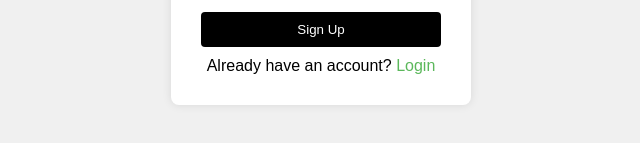
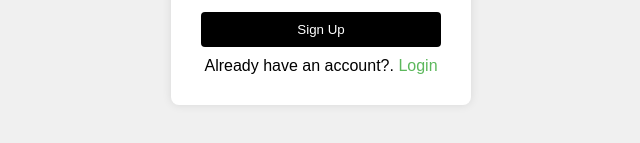
Before and after one commit to Tarunsai9949/sweatspot, a plain HTML site: page tarun/index.html in a window 1280 px wide. Both pictures are taken after a click on the link "Sign Up". Shown: the part 493-636 px from the top of the page, 319-959 px from the left. Drawn offline with Linux system fonts and the light colour scheme.

Commit message:
Update index.html

```diff
--- a/tarun/index.html
+++ b/tarun/index.html
@@ -120,7 +120,7 @@
                     <input type="password" id="signup-confirm-password" required>
                 </div>
                 <button type="submit">Sign Up</button>
-                <p>Already have an account? <a href="#" onclick="showLogin()">Login</a></p>
+                <p>Already have an account?. <a href="#" onclick="showLogin()">Login</a></p>
             </form>
         </div>
     </div>
```
